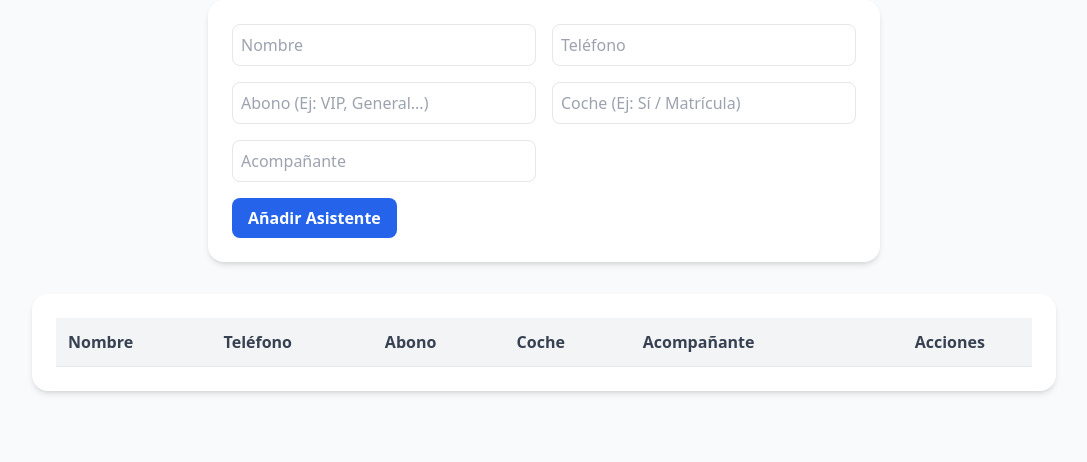
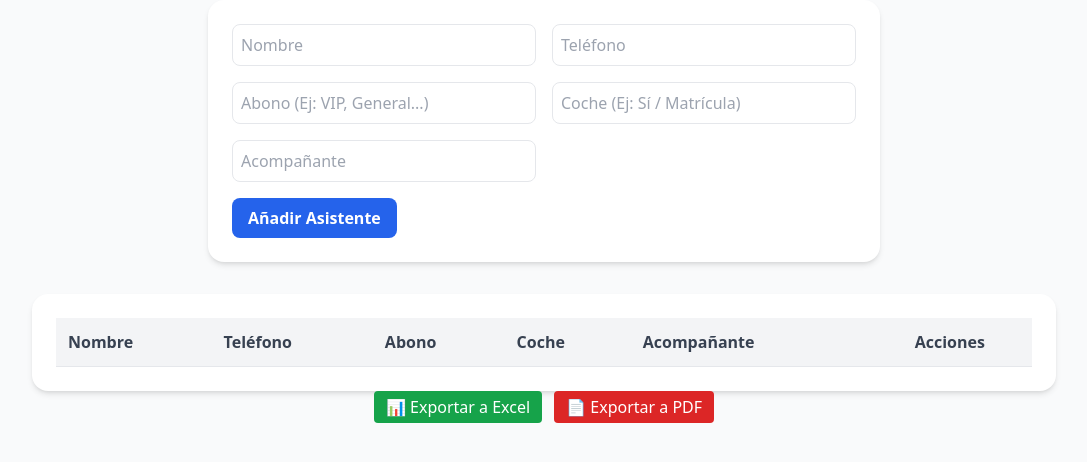
Before and after one commit to jcarpolo/Congreso_mujeresAF_25, a plain HTML site: page index.html in a window 1280 px wide. Shown: the part 100-562 px from the top of the page, without its empty margins (96-1183 px from the left). Drawn offline with nearby package versions, Linux system fonts and the light colour scheme; no server answers.

Commit message:
SEGUNDO COMMIT
IMPRIMIR PDF

```diff
--- a/index.html
+++ b/index.html
@@ -8,7 +8,7 @@
   <!-- Firebase -->
   <script type="module">
     // ---------------------------
-    // 🔥 IMPORTAR FIREBASE SDKs
+    // IMPORTAR FIREBASE SDKs
     // ---------------------------
     import { initializeApp } from "https://www.gstatic.com/firebasejs/11.0.1/firebase-app.js";
     import { getFirestore, collection, addDoc, getDocs, onSnapshot, deleteDoc, doc, updateDoc }
@@ -122,5 +122,15 @@
       <tbody id="tablaAsistentes" class="text-gray-800"></tbody>
     </table>
   </div>
+  <!-- PDF ó EXCEL -->
+  <div class="flex justify-end gap-3 mb-4">
+  <button id="export-excel" class="bg-green-600 text-white px-3 py-1 rounded hover:bg-green-700">
+    📊 Exportar a Excel
+  </button>
+  <button id="export-pdf" class="bg-red-600 text-white px-3 py-1 rounded hover:bg-red-700">
+    📄 Exportar a PDF
+  </button>
+</div>
+
 </body>
 </html>
```
